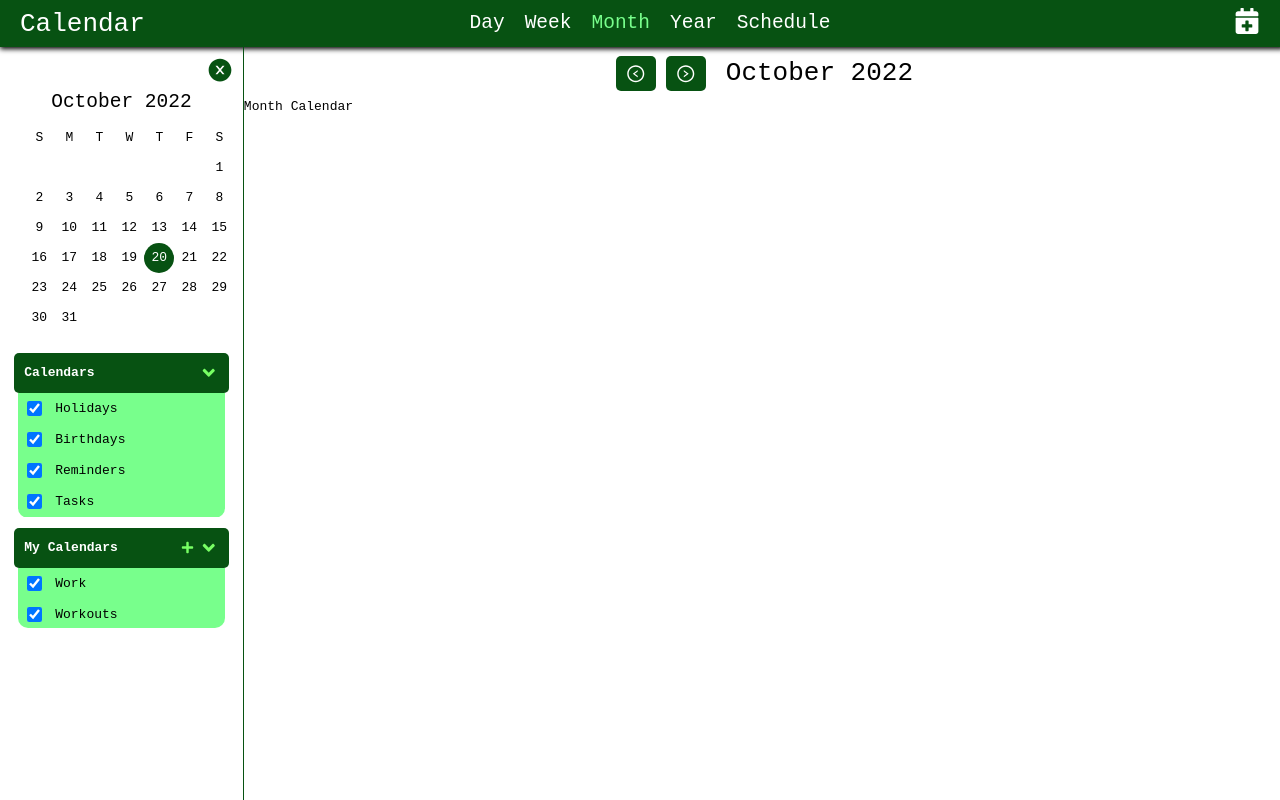
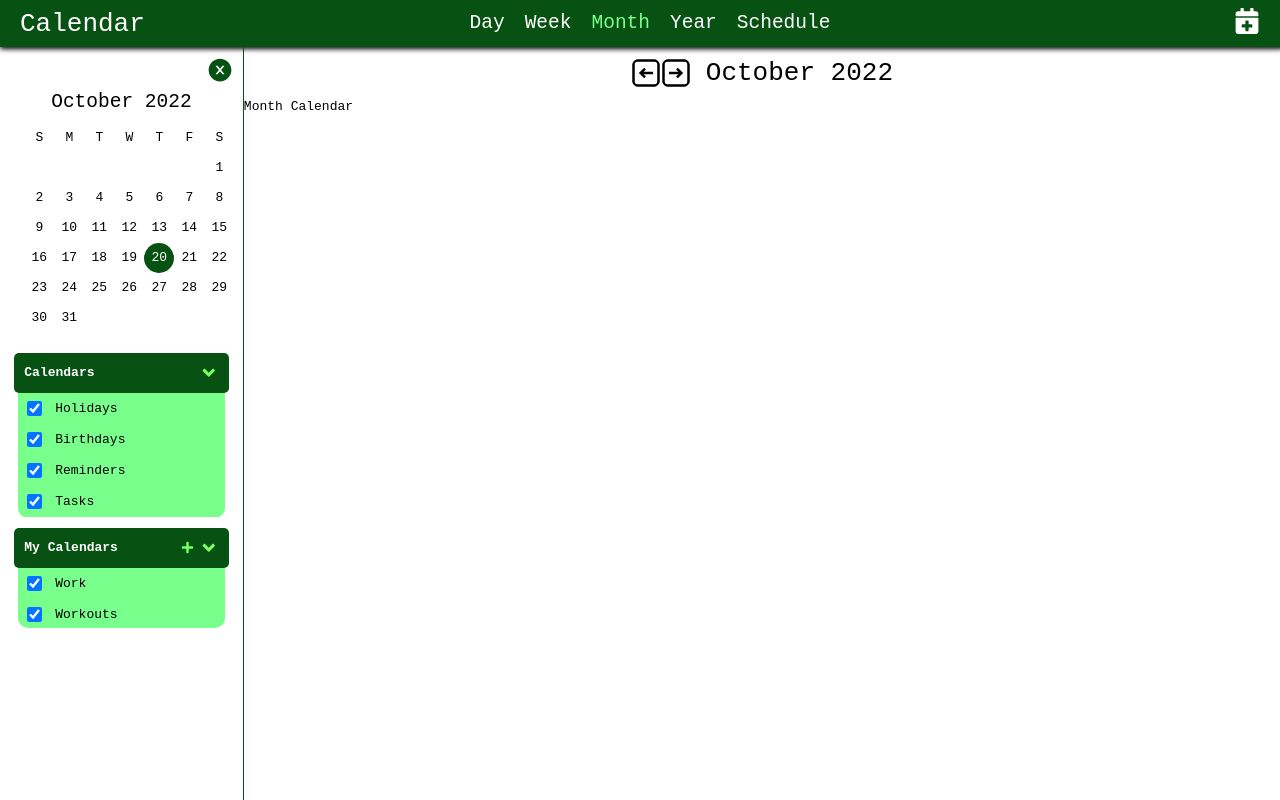
Before and after one commit to kraig-hebert/calendar, a React (Create React App) app: page / in a window 1280 px wide. Built offline with nearby package versions, Linux system fonts and the light colour scheme.

Commit message:
when changing the header for a year change the calendar will change accordingly

```diff
--- a/src/components/main/Main.jsx
+++ b/src/components/main/Main.jsx
@@ -1,15 +1,17 @@
 import React, { useEffect, useState } from 'react';
-import { useSelector } from 'react-redux';
+import { useSelector, useDispatch } from 'react-redux';
 import { useStyles } from './styles';
+import { addYears } from 'date-fns';
+import { CgArrowLeftR, CgArrowRightR } from 'react-icons/cg';
 import { GiHamburgerMenu } from 'react-icons/gi';
-import { AiOutlineLeftCircle, AiOutlineRightCircle } from 'react-icons/ai';
 import {
   selectDrawerOpen,
+  selectCurrentCalendarSpread,
+  mainHeaderButtonClicked,
   selectCurrentDate,
-  selectCurrentCalendarSpread,
 } from '../../reducers/appSettings';
 import useSideDrawerToggle from '../../utils/useSideDrawerToggle';
-import { format, startOfWeek, endOfWeek, addMonths } from 'date-fns';
+import useCalendarHeaderDate from '../../utils/useCalendarHeaderDate';
 import MonthCalendar from './calendarTypes/monthCalendar/MonthCalendar';
 import DayCalendar from './calendarTypes/dayCalendar/DayCalendar';
 import WeekCalendar from './calendarTypes/weekCalendar/WeekCalendar';
@@ -18,12 +20,25 @@ import ScheduleCalendar from './calendarTypes/scheduleCalendar/ScheduleCalendar'
 
 const Main = () => {
   const classes = useStyles();
-  const date = useSelector(selectCurrentDate);
+  const dispatch = useDispatch();
   const drawerOpen = useSelector(selectDrawerOpen);
+  const currentDate = useSelector(selectCurrentDate);
   const currentCalendarSpread = useSelector(selectCurrentCalendarSpread);
   const toggleSideDrawerOpen = useSideDrawerToggle(true);
+  const calendarHeaderDate = useCalendarHeaderDate();
 
-  const [headerDate, setHeaderDate] = useState(format(date, 'MMMM y')); // format: January 2022
+  const handleLeftClick = () => {
+    switch (currentCalendarSpread) {
+      case 'year':
+        dispatch(mainHeaderButtonClicked(addYears(currentDate, -1)));
+    }
+  };
+  const handleRightClick = () => {
+    switch (currentCalendarSpread) {
+      case 'year':
+        dispatch(mainHeaderButtonClicked(addYears(currentDate, 1)));
+    }
+  };
 
   const renderCalendar = () => {
     switch (currentCalendarSpread) {
@@ -40,45 +55,18 @@ const Main = () => {
     }
   };
 
-  const getWeekFormat = () =>
-    `${format(startOfWeek(date), 'MMM d, y')} - ${format(
-      endOfWeek(date),
-      'MMMM d, y'
-    )}`;
-
-  const getScheduleFormat = () =>
-    `${format(date, 'MMM y')} - ${format(addMonths(date, 6), 'MMM y')}`;
-
-  useEffect(() => {
-    switch (currentCalendarSpread) {
-      case 'day':
-        setHeaderDate(format(date, 'MMMM d, y'));
-        break;
-      case 'week':
-        setHeaderDate(getWeekFormat());
-        break;
-      case 'month':
-        setHeaderDate(format(date, 'MMMM y'));
-        break;
-      case 'year':
-        setHeaderDate(format(date, 'y'));
-        break;
-      case 'schedule':
-        setHeaderDate(getScheduleFormat());
-        break;
-    }
-  }, [currentCalendarSpread]);
-
   return (
     <main className={classes.main}>
       <div className={classes.mainHeader}>
-        <button className={classes.headerButton}>
-          <AiOutlineLeftCircle />
-        </button>
-        <button className={classes.headerButton}>
-          <AiOutlineRightCircle />
-        </button>
-        <h2 className={classes.headerDate}>{headerDate}</h2>
+        <CgArrowLeftR
+          className={classes.headerIconButton}
+          onClick={handleLeftClick}
+        />
+        <CgArrowRightR
+          className={classes.headerIconButton}
+          onClick={handleRightClick}
+        />
+        <h2 className={classes.headerDate}>{calendarHeaderDate}</h2>
       </div>
       {renderCalendar()}
       {!drawerOpen && (
--- a/src/components/main/calendarTypes/yearCalendar/YearCalendar.jsx
+++ b/src/components/main/calendarTypes/yearCalendar/YearCalendar.jsx
@@ -1,4 +1,4 @@
-import React, { useState } from 'react';
+import React from 'react';
 import SmallMonthCalendar from '../../../common/smallMonthCalendar/SmallMonthCalendar';
 import { useStyles } from './styles';
 import { useSelector } from 'react-redux';
@@ -21,7 +21,7 @@ const YearCalendar = () => {
   ];
   const classes = useStyles();
   const currentDate = useSelector(selectCurrentDate);
-  const [selectedYear, seteSelectedYear] = useState(currentDate.getFullYear());
+  const today = new Date();
 
   const renderedCalendarWithName = monthNames.map((month, index) => {
     return (
@@ -29,9 +29,9 @@ const YearCalendar = () => {
         <p>{month}</p>
         <div className={classes.bottomBorder}></div>
         <SmallMonthCalendar
-          year={selectedYear}
+          year={currentDate.getFullYear()}
           month={index}
-          date={currentDate}
+          date={today}
         />
       </div>
     );
--- a/src/components/main/calendarTypes/yearCalendar/styles.js
+++ b/src/components/main/calendarTypes/yearCalendar/styles.js
@@ -4,7 +4,7 @@ export const useStyles = createUseStyles({
   yearCalendar: {
     position: 'relative',
     display: 'grid',
-    height: '93%',
+    height: '100%',
     gridTemplateColumns: 'repeat(4, 1fr)',
     gridTemplateRows: 'repeat(3, 1fr)',
     '& p': {
--- a/src/components/main/styles.js
+++ b/src/components/main/styles.js
@@ -5,29 +5,24 @@ export const useStyles = createUseStyles({
     width: '100%',
     height: '100%',
     position: 'relative',
+    display: 'grid',
+    gridTemplateRows: '7% 93%',
   },
   mainHeader: {
+    justifySelf: 'center',
     display: 'flex',
     justifyContent: 'center',
     alignItems: 'center',
     fontSize: '2rem',
-    height: '7%',
+    width: '100%',
   },
-  headerButton: {
-    width: '40px',
-    height: '35px',
-    display: 'flex',
-    justifyContent: 'center',
-    alignItems: 'center',
-    backgroundColor: 'rgb(7,82,18)',
-    border: 'none',
-    borderRadius: '5px',
-    margin: '5px',
-    color: '#fff',
-    fontSize: '1.5rem',
+  headerIconButton: {
+    width: '30px',
+    height: '30px',
     cursor: 'pointer',
-    '&:active': {
-      backgroundColor: 'rgb(7,40,18)',
+    borderRadius: '10px',
+    '&:hover': {
+      backgroundColor: 'rgb(120,255,140)',
     },
   },
   headerDate: {
--- a/src/components/sideDrawer/SideDrawer.jsx
+++ b/src/components/sideDrawer/SideDrawer.jsx
@@ -15,7 +15,7 @@ import CustomerDrawerAccordion from './customDrawerAccordion/CustomerDrawerAccor
 
 const SideDrawer = () => {
   const drawerOpen = useSelector(selectDrawerOpen);
-  const date = useSelector(selectCurrentDate);
+  const date = new Date();
   const classes = useStyles();
   const toggleSideDrawerClosed = useSideDrawerToggle(false);
   const month = format(date, 'MMMM y');
--- a/src/reducers/appSettings.js
+++ b/src/reducers/appSettings.js
@@ -20,6 +20,10 @@ const appSettingsSlice = createSlice({
       const link = action.payload;
       state.currentCalendarSpread = link;
     },
+    mainHeaderButtonClicked(state, action) {
+      const newDate = action.payload;
+      state.currentDate = newDate.toJSON();
+    },
   },
 });
 
@@ -30,6 +34,10 @@ export const selectCurrentDate = (state) =>
 export const selectCurrentCalendarSpread = (state) =>
   state.appSettings.currentCalendarSpread;
 
-export const { drawerCloseSelected, drawerOpenSelected, navLinkSelected } =
-  appSettingsSlice.actions;
+export const {
+  drawerCloseSelected,
+  drawerOpenSelected,
+  navLinkSelected,
+  mainHeaderButtonClicked,
+} = appSettingsSlice.actions;
 export default appSettingsSlice.reducer;
--- /dev/null
+++ b/src/utils/useCalendarHeaderDate.js
@@ -0,0 +1,34 @@
+import { useState, useEffect } from 'react';
+import { useSelector } from 'react-redux';
+import { format, startOfWeek, endOfWeek, addMonths, getMonth } from 'date-fns';
+import {
+  selectCurrentDate,
+  selectCurrentCalendarSpread,
+} from '../reducers/appSettings';
+
+const useCalendarHeaderDate = () => {
+  const date = useSelector(selectCurrentDate);
+  const [headerDate, setHeaderDate] = useState(format(date, 'MMMM y')); // format: January 2022
+  const currentCalendarSpread = useSelector(selectCurrentCalendarSpread);
+
+  const headerFormat = {
+    day: format(date, 'MMMM d, y'),
+    week: `${format(startOfWeek(date), 'MMM d, y')} - ${format(
+      endOfWeek(date),
+      'MMMM d, y'
+    )}`,
+    month: format(date, 'MMMM y'),
+    year: format(date, 'y'),
+    schedule: `${format(date, 'MMM y')} - ${format(
+      addMonths(date, 6),
+      'MMM y'
+    )}`,
+  };
+
+  useEffect(() => {
+    setHeaderDate(headerFormat[currentCalendarSpread]);
+  }, [currentCalendarSpread, date]);
+  return headerDate;
+};
+
+export default useCalendarHeaderDate;
```
